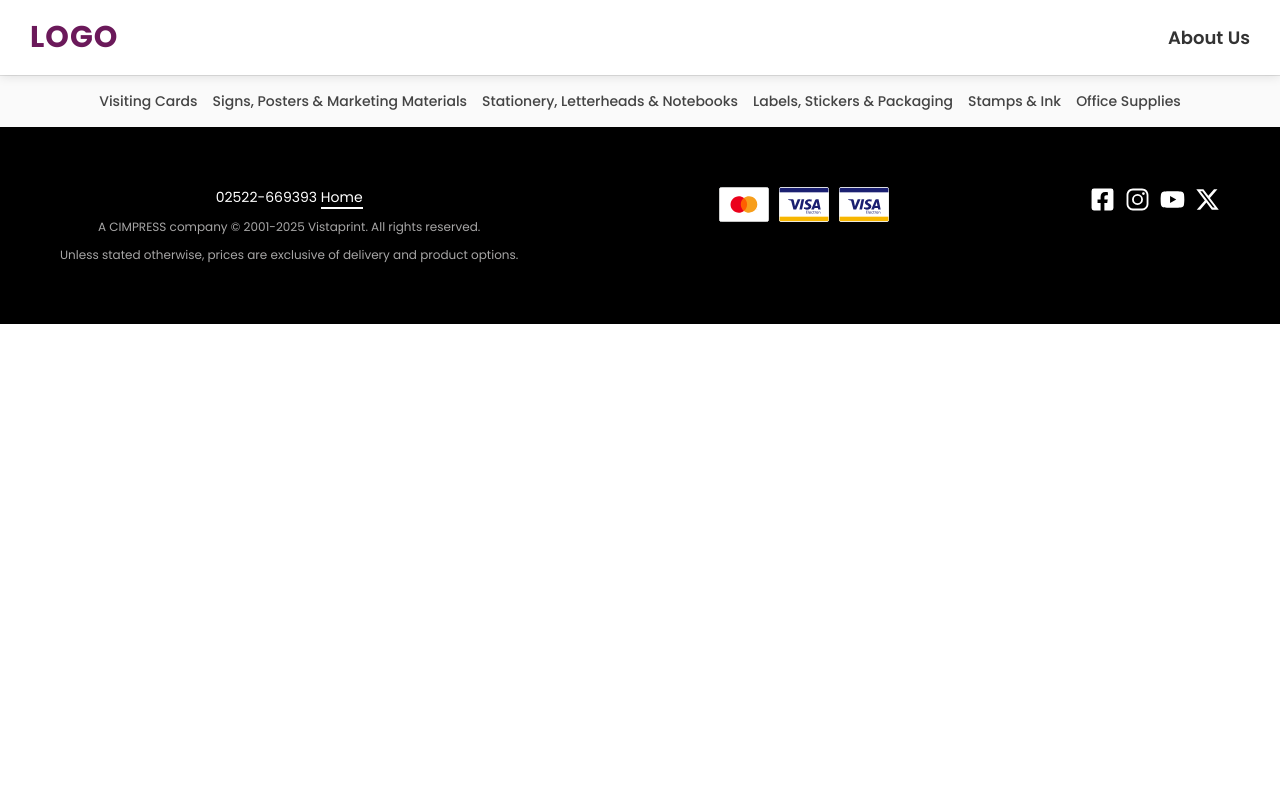
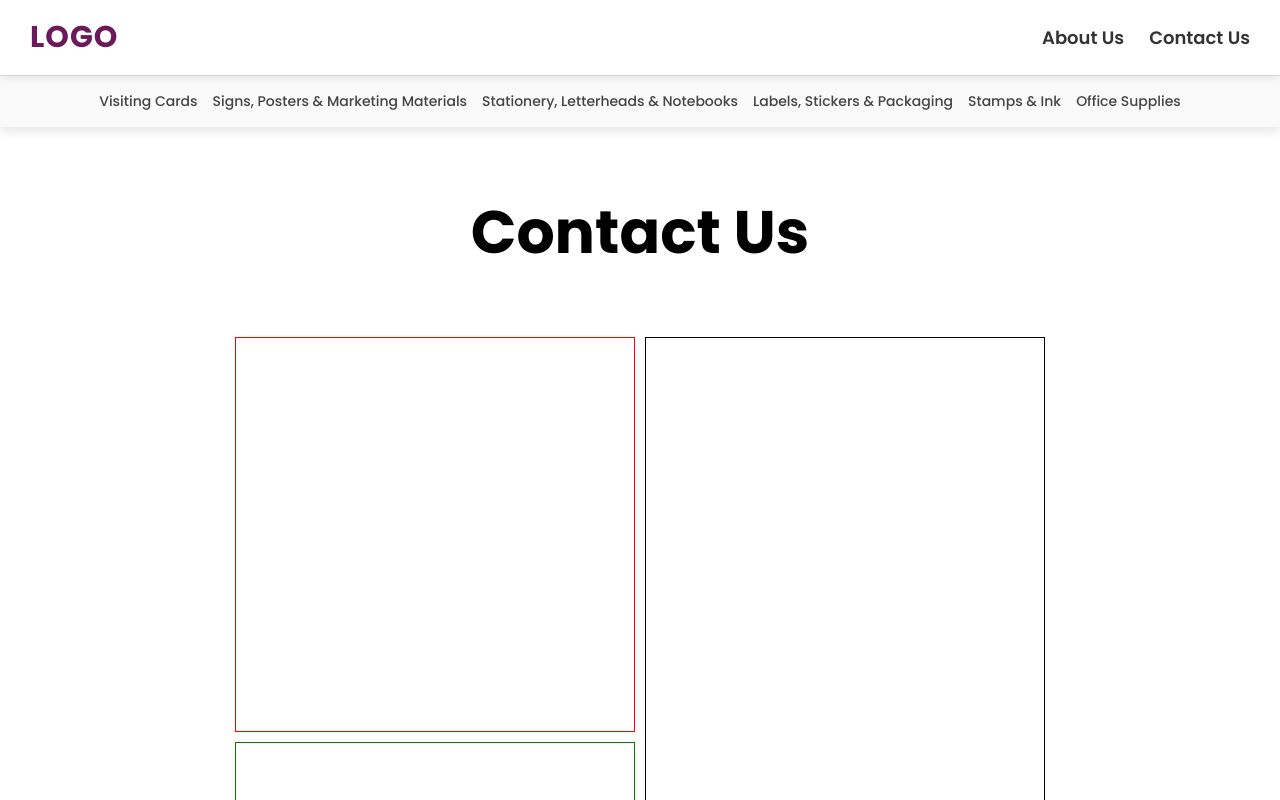
Before and after one commit to riteshgharti333/project_2, a React (Vite) app: page /contact-us in a window 1280 px wide. Shown: the top 800 px of the page. Built offline with nearby package versions, Linux system fonts and the light colour scheme.

Commit message:
add menu bar

```diff
--- a/package.json
+++ b/package.json
@@ -12,6 +12,7 @@
   "dependencies": {
     "icons": "^1.0.0",
     "react": "^18.3.1",
+    "react-burger-menu": "^3.1.0",
     "react-dom": "^18.3.1",
     "react-icons": "^5.4.0",
     "react-router-dom": "^7.1.5",
--- a/src/App.jsx
+++ b/src/App.jsx
@@ -9,6 +9,7 @@ import LabelsStickers from "./pages/LabelsStickers/LabelsStickers";
 import Stamps from "./pages/Stamps/Stamps";
 import OfficeSupplies from "./pages/OfficeSupplies/OfficeSupplies";
 import About from "./pages/About/About";
+import Contact from "./pages/Contact/Contact";
 
 function App() {
   return (
@@ -24,6 +25,7 @@ function App() {
           <Route path="/stamps" element={<Stamps />} />
           <Route path="/office-supplies" element={<OfficeSupplies />} />
           <Route path="/about-us" element={<About />} />
+          <Route path="/contact-us" element={<Contact />} />
         </Routes>
         <Footer />
       </BrowserRouter>
--- /dev/null
+++ b/src/components/MobileMenu/MobileMenu.jsx
@@ -0,0 +1,42 @@
+import { useState } from "react";
+import "./MobileMenu.scss";
+import { Link } from "react-router-dom";
+import { slide as Menu } from "react-burger-menu";
+import { nav_items } from "../../assets/data";
+
+
+const MobileMenu = () => {
+  const [isOpen, setIsOpen] = useState(false);
+
+  const handleCloseMenu = () => {
+    setIsOpen(false);
+  };
+
+
+  return (
+    <div>
+      <Menu
+        right
+        isOpen={isOpen}
+        onStateChange={({ isOpen }) => setIsOpen(isOpen)}
+      >
+        <Link className="menu-item" to="/" onClick={handleCloseMenu}>
+          Home
+        </Link>
+
+        <Link className="menu-item" to="/about-us" onClick={handleCloseMenu}>
+          About Us
+        </Link>
+
+
+       <p className="menu-item">Categories</p>
+
+       {nav_items.map((item) => (
+        <Link key={item.nav_items_name} to={`/${item.nav_items_link}`}  onClick={handleCloseMenu} className="mobile-links">{item.nav_items_name}</Link>
+       ))}
+
+      </Menu>
+    </div>
+  );
+};
+export default MobileMenu;
--- /dev/null
+++ b/src/components/MobileMenu/MobileMenu.scss
@@ -0,0 +1,85 @@
+.bm-burger-button {
+    position: relative;
+    width: 30px;
+    height: 25px;
+    right: 10px;
+
+
+    @media (min-width: 769px) {
+        display: none;
+      }
+
+  }
+
+  .bm-burger-bars {
+    background: #000;
+  }
+
+  .bm-burger-bars-hover {
+    background: #a90000;
+  }
+
+  .bm-cross-button {
+        height: 40px;  /* Increase the height */
+        width: 40px;
+  }
+
+  /* Color/shape of close button cross */
+  .bm-cross {
+    background: #000;
+  }
+
+  .bm-menu-wrap {
+    position: fixed;
+    top: 0;
+    height: 100%;
+  }
+
+  /* General sidebar styles */
+  .bm-menu {
+    // background: #373a47;
+    background-color: #fff;
+    padding: 2.5em 1.5em 0;
+    font-size: 1.15em;
+  }
+
+  /* Morph shape necessary with bubble or elastic */
+  .bm-morph-shape {
+    fill: #000;
+  }
+
+
+
+  /* Styling of overlay */
+  .bm-overlay {
+    background: rgba(0, 0, 0, 0.3);
+    height: 0 !important;
+  }
+
+  /* Individual item */
+  .bm-item {
+    display: inline-block;
+    color: #000;
+    text-align: left;
+    text-decoration: none;
+    transition: color 0.2s;
+  }
+
+  .bm-item:hover {
+    color: #ffffff;
+  }
+
+  /////////////////////////////
+
+
+  .menu-item{
+    margin-bottom: 10px;
+    font-weight: 600;
+  }
+
+  .mobile-links{
+    font-size: 16px;
+    font-weight: 500;
+    margin-left: 20px;
+    margin-bottom: 10px;
+  }
--- a/src/components/Navbar/Navbar.jsx
+++ b/src/components/Navbar/Navbar.jsx
@@ -2,6 +2,7 @@ import "./Navbar.scss";
 
 import { nav_items } from "../../assets/data";
 import { Link } from "react-router-dom";
+import MobileMenu from "../MobileMenu/MobileMenu";
 
 const Navbar = () => {
   return (
@@ -13,8 +14,14 @@ const Navbar = () => {
           </div>
         </div>
 
+        <div className="mobile-menu">
+          <MobileMenu />
+        </div>
+
         <div className="nav-right">
           <Link to={"/about-us"} className="nav-link">About Us</Link>
+          <Link to={"/contact-us"} className="nav-link">Contact Us</Link>
+
         </div>
       </div>
 
--- a/src/components/Navbar/Navbar.scss
+++ b/src/components/Navbar/Navbar.scss
@@ -16,6 +16,10 @@
     position: sticky;
     top: 0;
     z-index: 1000;
+
+    @include sm{
+      padding: 15px 5px;
+    }
 
     .nav-left {
       .logo {
@@ -38,10 +42,18 @@
       }
     }
 
+    .mobile-menu{
+      // width: 50%;
+    }
+
     .nav-right {
       display: flex;
       align-items: center;
       gap: 25px;
+
+      @include md{
+        display: none;
+      }
 
       .nav-link {
         font-size: 18px;
@@ -72,7 +84,11 @@
     border-top: 1px solid #e0e0e0;
     background: #fafafa;
 
-    @include lg {
+    @include lg{
+      gap: 10px;
+    }
+
+    @include md {
       display: none;
     }
 
@@ -83,6 +99,14 @@
       cursor: pointer;
       font-size: 14px;
       font-weight: 500;
+
+      @include xl{
+        font-size: 12px;
+      }
+
+      @include lg{
+        font-size: 10px;
+      }
 
       &:hover {
         color: #f56a01;
--- a/src/pages/About/About.jsx
+++ b/src/pages/About/About.jsx
@@ -38,9 +38,9 @@ const About = () => {
               <img src={card1} alt="" />
             </div>
             <p>
-              BS Printers was founded in 2008 by Shazab Ali, a passionate
+              BS Printers was founded in 2006 by Shahjad Ali, a passionate
               entrepreneur with a vision to revolutionize the printing industry
-              in Sikar, Rajasthan. With a deep love for stationery, painting,
+              in Sikar, Rajasthan. With a deep love for stationery printing,
               and high-quality printing, he started BS Printers to provide
               premium printing solutions. Over the years, we have grown into a
               trusted name, offering a wide range of printing services,
--- /dev/null
+++ b/src/pages/Contact/Contact.jsx
@@ -0,0 +1,30 @@
+import './Contact.scss'
+
+const Contact = () => {
+  return (
+    <div className='contact'>
+      <h1>Contact Us</h1>
+
+      <div className="contact-container">
+
+      <div className="contact-left">
+
+     <div className="contact-left-top">
+
+     </div>
+
+     <div className="contanct-left-bottom">
+
+     </div>
+      </div>
+
+      <div className="contact-right">
+
+      </div>
+      </div>
+
+    </div>
+  )
+}
+
+export default Contact
--- /dev/null
+++ b/src/pages/Contact/Contact.scss
@@ -0,0 +1,44 @@
+.contact {
+  h1 {
+    font-size: 60px;
+    margin: 60px 0px;
+    text-align: center;
+  }
+
+  .contact-container {
+    width: 1000px;
+    height: 800px;
+    display: flex;
+    justify-content: center;
+    width: 100%;
+    margin-bottom: 60px;
+    gap: 10px;
+    .contact-left {
+        width: 400px;
+        display: flex;
+        flex-direction: column;
+        gap: 10px;
+        border-radius: 10px;
+
+      .contact-left-top {
+        border: 1px solid red;
+        height: 400px;
+        width: 400px;
+
+      }
+
+      .contanct-left-bottom {
+        height: 400px;
+        border: 1px solid green;
+      }
+    }
+
+    .contact-right {
+      height: 800px;
+      width: 400px;
+
+
+      border: 1px solid black;
+    }
+  }
+}
--- a/src/pages/Posters/Posters.jsx
+++ b/src/pages/Posters/Posters.jsx
@@ -7,10 +7,6 @@ import { cards } from "../../assets/data";
 const Posters = () => {
   return (
     <div className="posters">
-      <div className="posters-sidebar">
-        <Sidebar />
-      </div>
-
       <div className="posters-content">
         <div className="posters-banner">
           <div className="posters-banner-info">
@@ -20,8 +16,6 @@ const Posters = () => {
               business
             </p>
           </div>
-
-
 
           <div className="posters-banner-img">
             <img src={poster_img} alt="" />
@@ -35,7 +29,7 @@ const Posters = () => {
 
               <div className="posters-cards">
                 {cards.map((card) => (
-                  <MainCard card={card} cardDesign="postersCard" />
+                  <MainCard key={card} card={card} cardDesign="postersCard" />
                 ))}
               </div>
             </div>
--- a/src/pages/VisitingCards/VisitingCards.scss
+++ b/src/pages/VisitingCards/VisitingCards.scss
@@ -28,6 +28,10 @@
         left: 50%;
         width: 100%;
         text-align: center;
+      }
+
+      @include sm{
+        font-size: 30px;
       }
     }
   }
```
Also changed, not shown: 1 other file (tests, documents, lock files or other folders).
